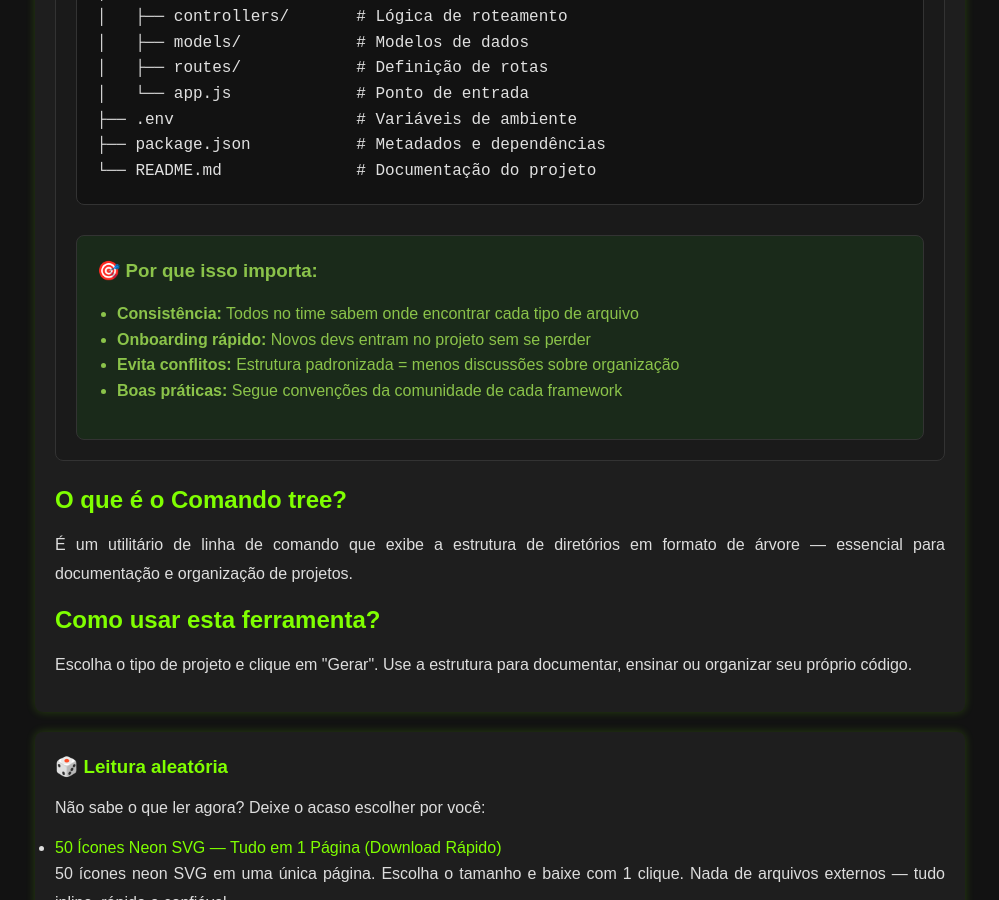
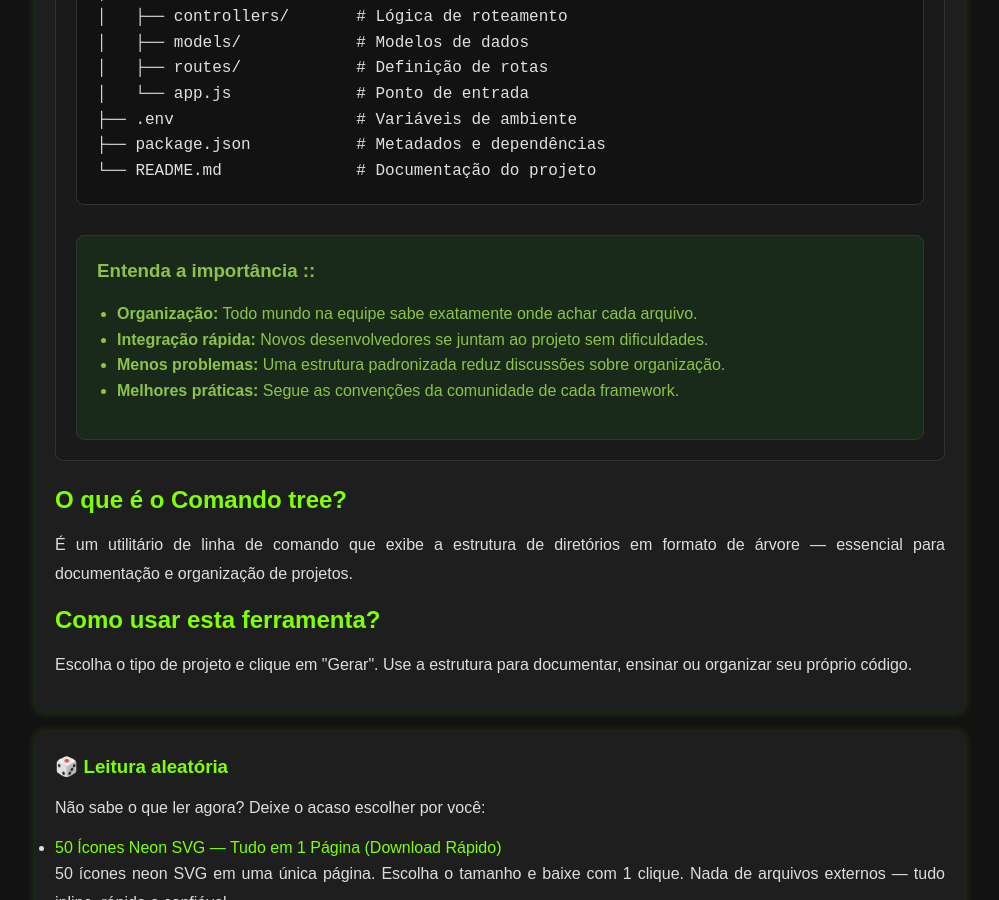
Before and after one commit to Piolinux/piolinux-site, a Jekyll site: the page built from _pages/tools/folder-structure-generator.html, in a window 1280 px wide and 900 px high, scrolled down 1079 px. Shown: the whole window, without its empty margins (140-1139 px from the left). Built offline with Jekyll 4.4.1, drawn with Linux system fonts in a browser that asks for light colours; some of the changed text lies outside the part shown.

Commit message:
Update folder-structure-generator.html

```diff
--- a/_pages/tools/folder-structure-generator.html
+++ b/_pages/tools/folder-structure-generator.html
@@ -47,12 +47,12 @@ tags: [estrutura-de-pastas, tree, nodejs, python, react, organizacao, documentac
   </div>
 
   <div style="background: #1a2a1a; color: #8bc34a; padding: 20px; border-radius: 8px; margin-top: 30px; border: 1px solid #333;">
-    <h3 style="color: #8bc34a; margin-top: 0;">🎯 Por que isso importa:</h3>
+    <h3 style="color: #8bc34a; margin-top: 0;">Entenda a importância ::</h3>
     <ul style="padding-left: 20px; margin: 15px 0; line-height: 1.6;">
-      <li><strong>Consistência:</strong> Todos no time sabem onde encontrar cada tipo de arquivo</li>
-      <li><strong>Onboarding rápido:</strong> Novos devs entram no projeto sem se perder</li>
-      <li><strong>Evita conflitos:</strong> Estrutura padronizada = menos discussões sobre organização</li>
-      <li><strong>Boas práticas:</strong> Segue convenções da comunidade de cada framework</li>
+      <li><strong>Organização:</strong> Todo mundo na equipe sabe exatamente onde achar cada arquivo.</li>
+      <li><strong>Integração rápida:</strong> Novos desenvolvedores se juntam ao projeto sem dificuldades.</li>
+      <li><strong>Menos problemas:</strong> Uma estrutura padronizada reduz discussões sobre organização.</li>
+      <li><strong>Melhores práticas:</strong> Segue as convenções da comunidade de cada framework.</li>
     </ul>
   </div>
 </div>
```
